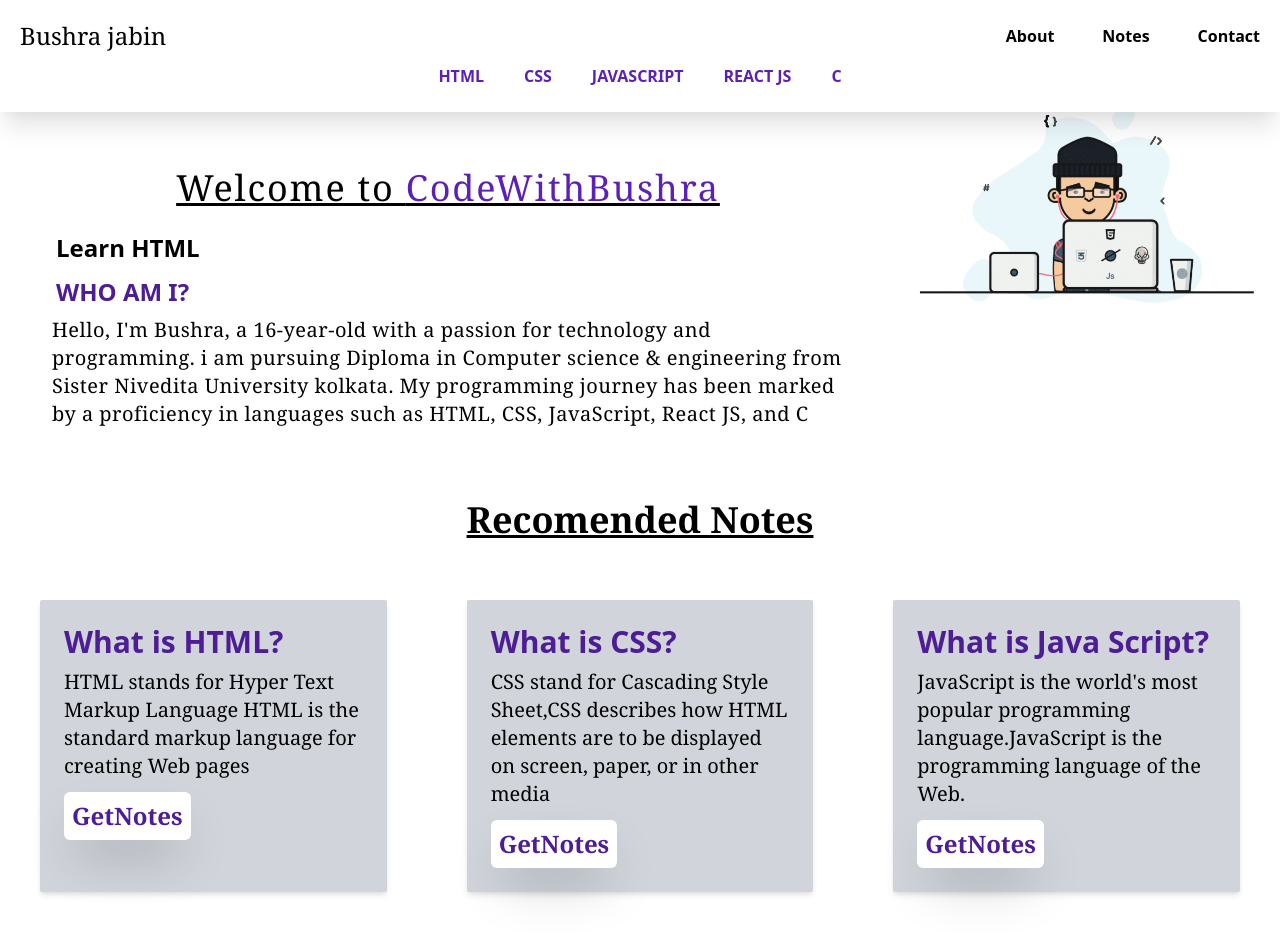
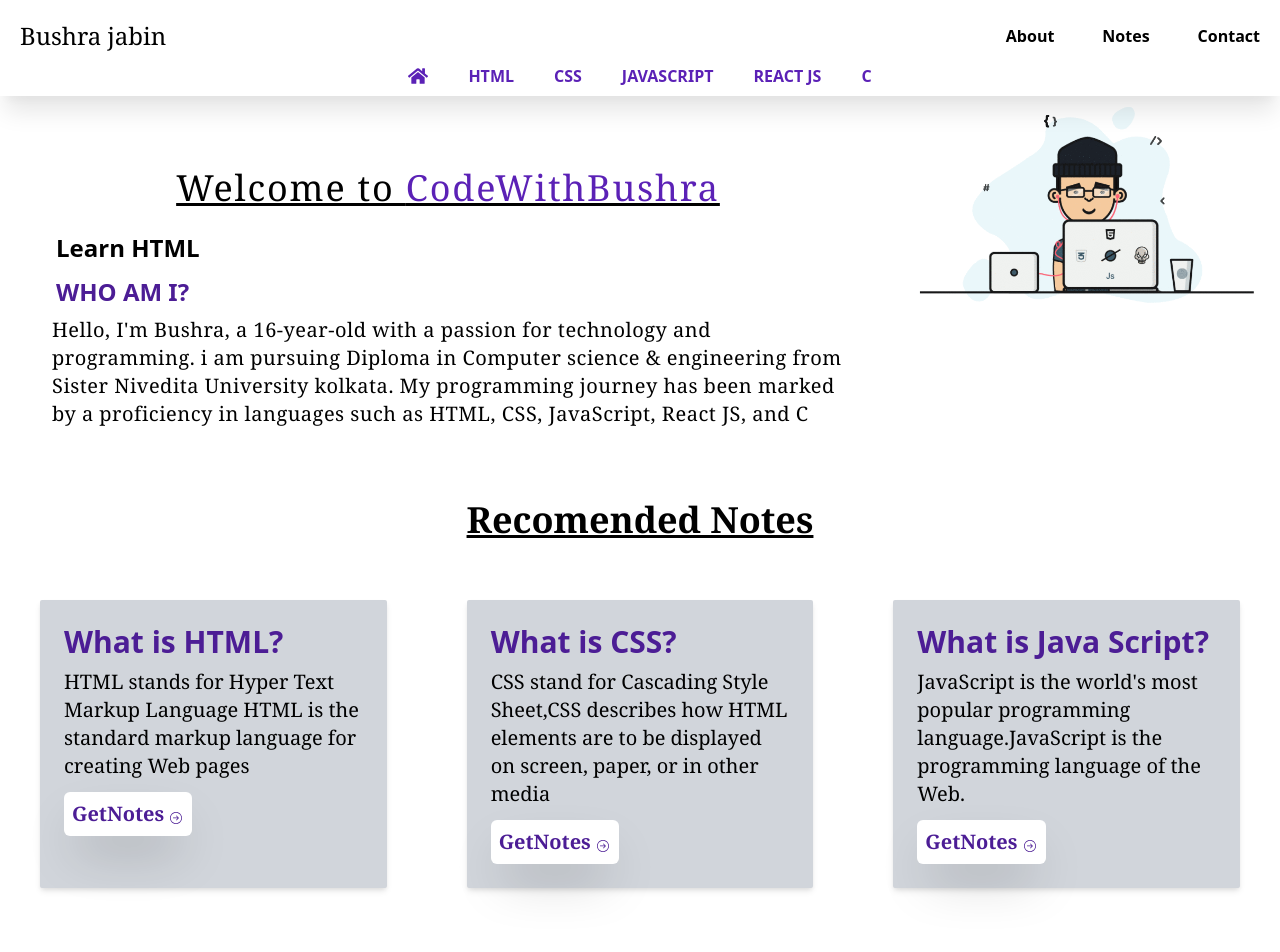
Before and after one commit to bushrajabin/Portfolio, a React (Create React App) app: page / in a window 1280 px wide. Shown: the top 952 px of the page. Built offline with nearby package versions, Linux system fonts and the light colour scheme.

Commit message:
Added react icon

```diff
--- a/package.json
+++ b/package.json
@@ -17,6 +17,7 @@
     "postcss-loader": "^7.3.4",
     "react": "^18.2.0",
     "react-dom": "^18.2.0",
+    "react-icons": "^4.12.0",
     "react-router-dom": "^6.21.1",
     "react-scripts": "^5.0.1",
     "sort-by": "^1.2.0"
--- a/src/App.jsx
+++ b/src/App.jsx
@@ -1,9 +1,13 @@
 import React from 'react'
 import Home from './pages/Home'
 
+import Errorpage from './pages/Errorpage';
+import Contact from './componenets/contact/Contact';
+
+
 const App = () => {
   return (
-    <Home/>
+<Home/>
 
   )
 }
--- a/src/componenets/Links/Links.jsx
+++ b/src/componenets/Links/Links.jsx
@@ -1,15 +1,19 @@
 import React from 'react'
+
+import { FaHome } from "react-icons/fa";
 
 function Links() {
     return (
-        <div className='  p-4 space-x-6 text-center font-bold pt-2 text-purple-900 shadow-xl fixed top-14 w-full bg-white xl:text-center xl:p-2 xl:pb-6 xl:text-1xl xl:text-purple-800 xl:shadow-xl xl:space-x-10 xl:font-bold  xl:fixed xl:w-full xl:Top-10 xl:z-0 xl:bg-white'>
-
+        <div className='p-4 space-x-3 text-center justify-center items-center font-bold pt-2 text-purple-900 shadow-xl fixed top-14 w-full bg-white flex flex-row  cursor-pointer  xl:p-2  xl:text-1xl xl:text-purple-800 xl:shadow-xl xl:space-x-10 xl:font-bold  xl:fixed xl:w-full  xl:z-0 xl:flex xl:flex-row'>
+            <FaHome className='xl:text-xl xl:flex xl:flex-row ' />
             <a href="" className='hover:underline'>HTML</a>
             <a href="" className='hover:underline'>CSS</a>
             <a href="" className=' hover:underline'>JAVASCRIPT</a>
             <a href="" className=' hover:underline'>REACT JS</a>
             <a href="" className=' hover:underline'>C</a>
 
+
+
         </div>
     )
 }
--- a/src/componenets/Nav/Nav.jsx
+++ b/src/componenets/Nav/Nav.jsx
@@ -2,7 +2,6 @@ import React from 'react'
 
 
 const Nav = () => {
-
 
 
     return (
@@ -14,7 +13,7 @@ const Nav = () => {
             <div className=" font-bold space-x-6 xl:text-1xl xl:font-bold xl:space-x-12 ">
                 <a href="">About</a>
                 <a href="">Notes</a>
-                <a href="">Contact</a>
+                <a href="" >Contact</a>
             </div>
         </div>
     )
--- a/src/componenets/Recomended/Recomended.jsx
+++ b/src/componenets/Recomended/Recomended.jsx
@@ -1,7 +1,13 @@
 import React from 'react'
 import { Notes } from '../../common/Notes'
+import { SlArrowRightCircle } from "react-icons/sl";
+
 
 function Recomended() {
+
+    const forNotes = () => {
+        alert("hiiii")
+    }
     return (
         <div >
             <h1 className='  text-center text-3xl underline font-serif p-5 xl:text-center xl:text-4xl xl:font-bold xl:underline xl:font-serif'>Recomended Notes</h1>
@@ -14,7 +20,7 @@ function Recomended() {
                                 {/* <img src={Image} alt="s" className='xl:w-40 xl:h-40' /> */}
                                 <h2 className=' text-2xl font-bold text-purple-900 xl:text-3xl xl:text-purple-900 xl:font-bold'>{ques}</h2>
                                 <p className=' text-xl font-serif pt-3  xl:text-xl xl:font-serif xl:pt-2'>{About}</p>
-                                <button className=' bg-white text-xl font-serif text-purple-900 p-2 mt-4 shadow-2xl rounded-md  xl:text-2xl xl:bg-white xl:p-2 xl:mt-3 xl:font-bold xl:text-purple-900'>{button}</button>
+                                <button className=' flex flex-row bg-white text-xl font-serif text-purple-900 p-2 mt-4 shadow-2xl rounded-md  xl:text-xl xl:bg-white xl:p-2 xl:mt-3 xl:font-bold xl:flex xl:flex-row xl:text-purple-900' onClick={forNotes}>{button}<SlArrowRightCircle className='text-xl mt-1 pl-1  xl:flex xl:flex-row xl:pt-2 '/></button>
                             </div>
                         )
                     })
--- a/src/pages/Errorpage.jsx
+++ b/src/pages/Errorpage.jsx
@@ -1,10 +1,20 @@
 import React from 'react'
-import { useNavigate } from 'react-router-dom'
+function Errorpage() {
 
-function Errorpage() {
+
   return (
-    <div>Errorpage</div>
+
+    <div>
+      <div>
+        <h2>eroor</h2>
+        <button onClick={backHome}>Back Home</button>
+      </div>
+    </div>
+
+
+
   )
 }
 
+
 export default Errorpage
--- a/src/pages/Home.jsx
+++ b/src/pages/Home.jsx
@@ -6,7 +6,6 @@ import About from '../componenets/Bodypart/About'
 import Recomended from '../componenets/Recomended/Recomended';
 import Footer from '../componenets/Footer/Footer';
 import Contact from '../componenets/contact/Contact'
-import Errorpage from './Errorpage';
 
 const Home = () => {
     return (
```
Also changed, not shown: 1 other file (tests, documents, lock files or other folders).
